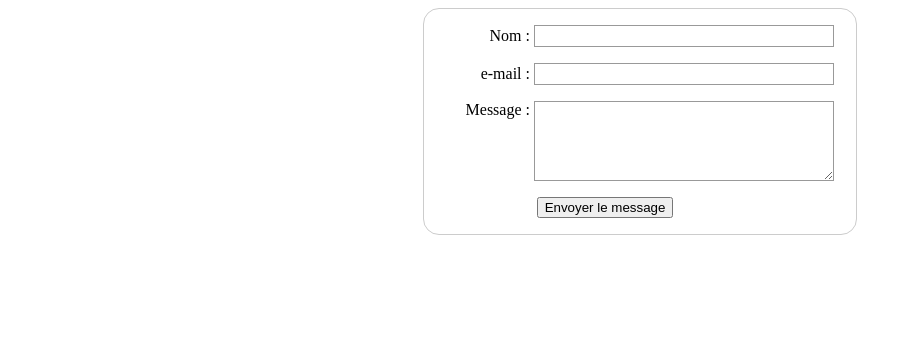
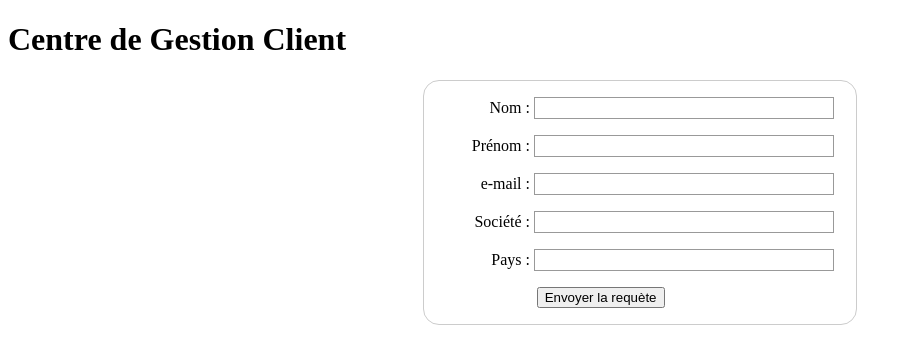
Before and after one commit to Azrod64/M-thode-dev-log-front, a plain HTML site: page public/index.html in a window 1280 px wide. Shown: the whole page, without its empty margins (0-911 px from the left). Drawn offline with Linux system fonts and the light colour scheme.

Commit message:
Finish formulaire

```diff
--- a/public/index.html
+++ b/public/index.html
@@ -5,24 +5,33 @@
     <meta http-equiv="X-UA-Compatible" content="IE=edge">
     <meta name="viewport" content="width=device-width, initial-scale=1.0">
     <link rel="stylesheet" href="style.css">
-    <title>Document</title>
+    <title>Centre de gestion Client</title>
 </head>
 <body>
+    <h1>Centre de Gestion Client</h1>
     <form action="/ma-page-de-traitement" method="post">
         <div>
             <label for="name">Nom :</label>
             <input type="text" id="name" name="user_name">
         </div>
         <div>
+            <label for="name">Prénom :</label>
+            <input type="text" id="surname" name="user_surname">
+        </div>
+        <div>
             <label for="mail">e-mail&nbsp;:</label>
             <input type="email" id="mail" name="user_mail">
         </div>
         <div>
-            <label for="msg">Message :</label>
-            <textarea id="msg" name="user_message"></textarea>
+            <label for="name">Société :</label>
+            <input type="text" id="societe" name="user_societe">
+        </div>
+        <div>
+            <label for="name">Pays :</label>
+            <input type="text" id="pays" name="user_pays">
         </div>
         <div class="button">
-            <button type="submit">Envoyer le message</button>
+            <button type="submit">Envoyer la requète</button>
         </div>
     </form>
 
```
Also changed, not shown: public/board.html (added, +33 -0 lines).
